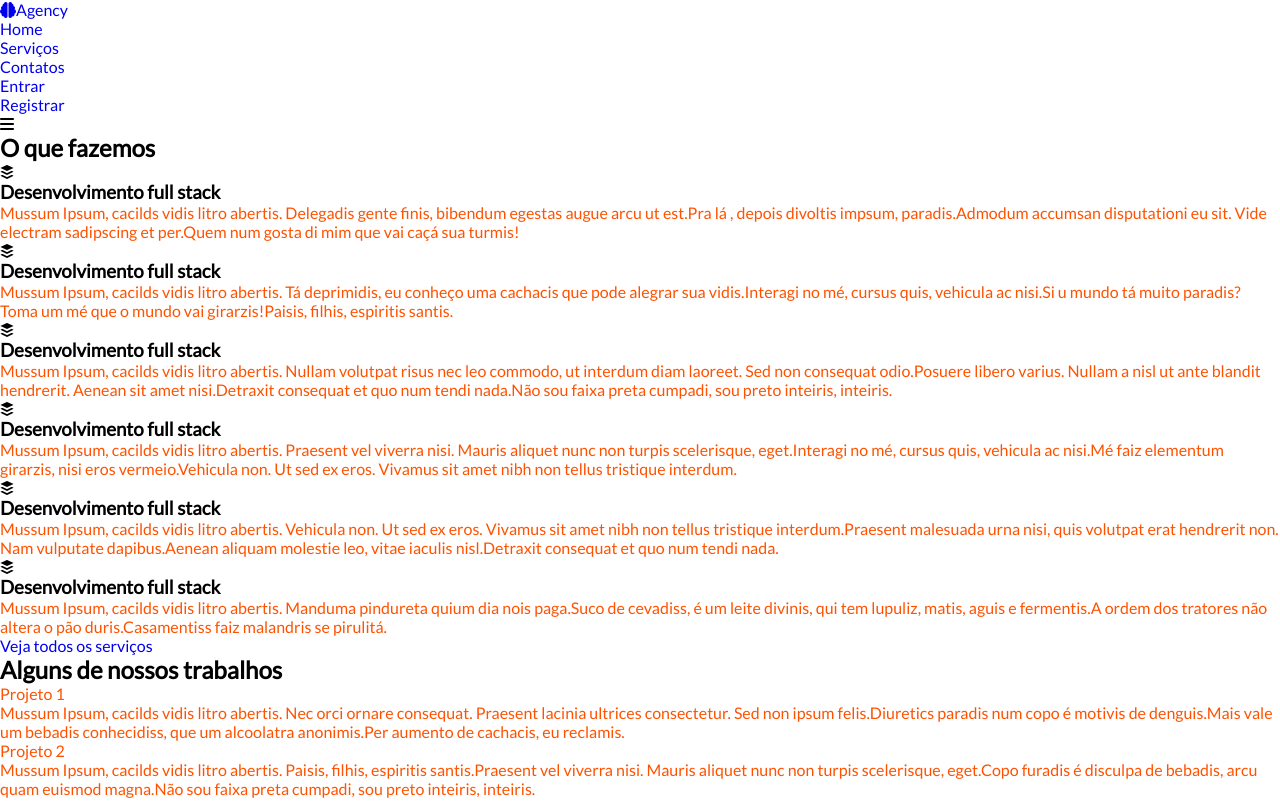
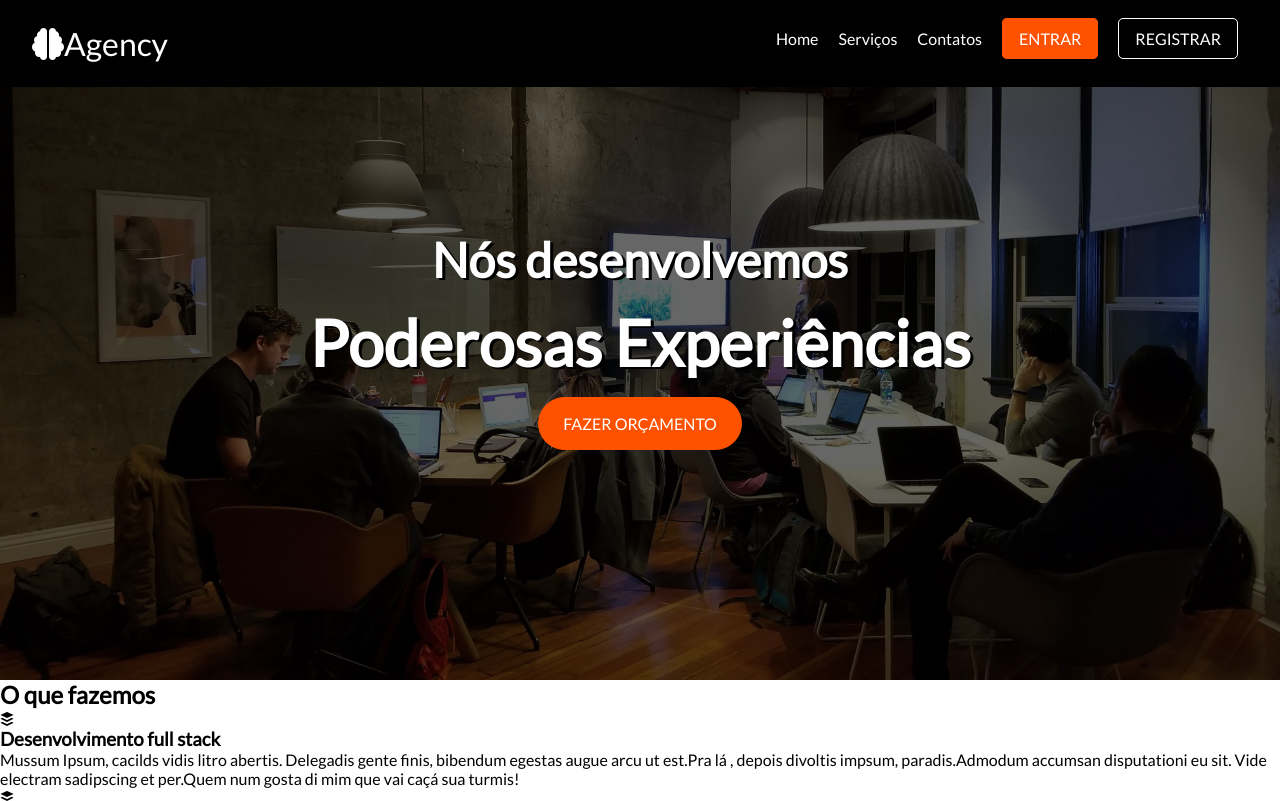
Before and after one commit to mariaclaudiapio/agency, a plain HTML site: page index.html in a window 1280 px wide. Shown: the top 801 px of the page. Drawn offline with Linux system fonts and the light colour scheme.

Commit message:
desenvolvimento da seção 'cabeçalho'

```diff
--- a/_utilities.sass
+++ b/_utilities.sass
@@ -11,3 +11,33 @@ a
 
 li
     list-style: none
+
+@mixin main-hover
+    transition: .3s
+    &:hover
+        color: $primary-color
+
+// placeholder selectors
+%title-text-shadow
+    text-shadow: 3px 2px $black
+
+// botoes
+.btn
+    padding: .6rem 1rem
+    border: 1px solid $light-color
+    text-transform: uppercase
+    border-radius: 5px
+    transition: .3s
+    color: $light-color
+    &:hover
+        border-color: $primary-color
+        color: $primary-color
+    &-primary
+        background-color: $primary-color
+        border-color: $primary-color
+        &:hover
+            background-color: transparent
+    &-rounded
+        margin-top: 1rem
+        border-radius: 2rem
+        padding: 1rem 1.5rem
--- a/index.html
+++ b/index.html
@@ -39,6 +39,11 @@
                 </ul>
             </nav>
             <i class="fas fa-bars"></i>
+        </div>
+        <div class="title-container">
+            <h2>Nós desenvolvemos</h2>
+            <h1>Poderosas Experiências</h1>
+            <a href="#" class="btn btn-primary btn-rounded">Fazer Orçamento</a>
         </div>
     </header>
 
--- a/styles.sass
+++ b/styles.sass
@@ -3,6 +3,59 @@
 
 @include reset
 
-p
-    color: $primary-color
-    font-family: 'Lato'
+// cabeçalho
+#main-banner
+    background: linear-gradient(rgba(0, 0, 0, .6), rgba(0, 0, 0, .6)), url('./img/office.jpg')
+    height: 85vh
+    background-size: cover
+    background-position: center
+
+    .nav-container
+        display: flex
+        justify-content: space-between
+        position: fixed
+        top: 0
+        left: 0
+        width: 100%
+        padding: 1.5rem 2rem
+        background-color: $black
+        z-index: 10
+
+        .brand
+            color: $light-color
+            font-size: 2rem
+            @include main-hover
+
+        &-navbar
+            display: flex
+            align-itens: center
+            height: 100%
+
+            li
+                margin: 5px 10px
+
+                a
+                    color: $light-color
+                    @include main-hover
+
+        .fas.fa-bars
+            font-size: 2rem
+            color: $light-color
+            display: none
+
+    .title-container
+        color: $light-color
+        display: flex
+        flex-direction: column
+        align-items: center
+        justify-content: center
+        height: 100%
+
+        h2
+            font-size: 3rem
+            @extend %title-text-shadow
+
+        h1
+            font-size: 4rem
+            margin-top: 1rem
+            @extend %title-text-shadow
```
Also changed, not shown: styles.css, 1 other file.
